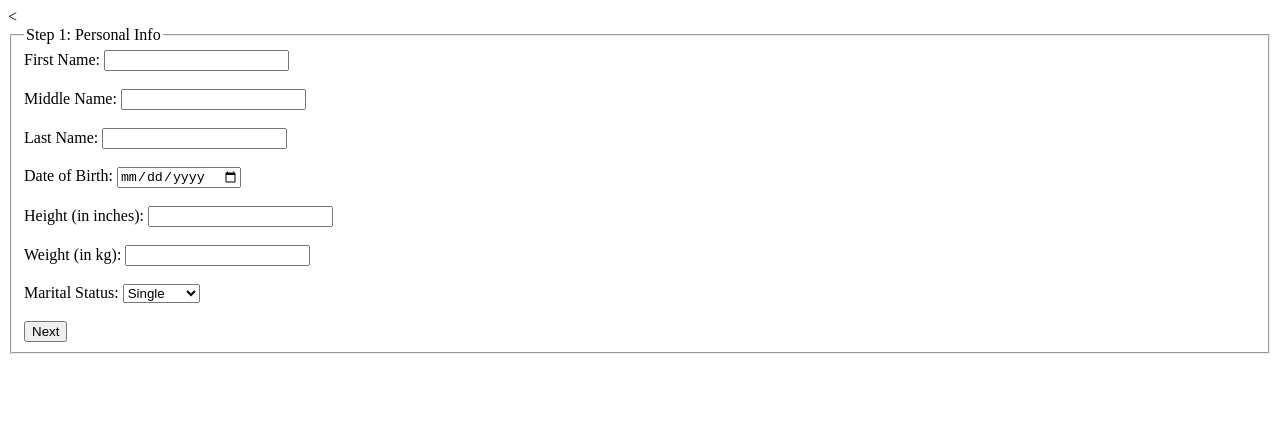
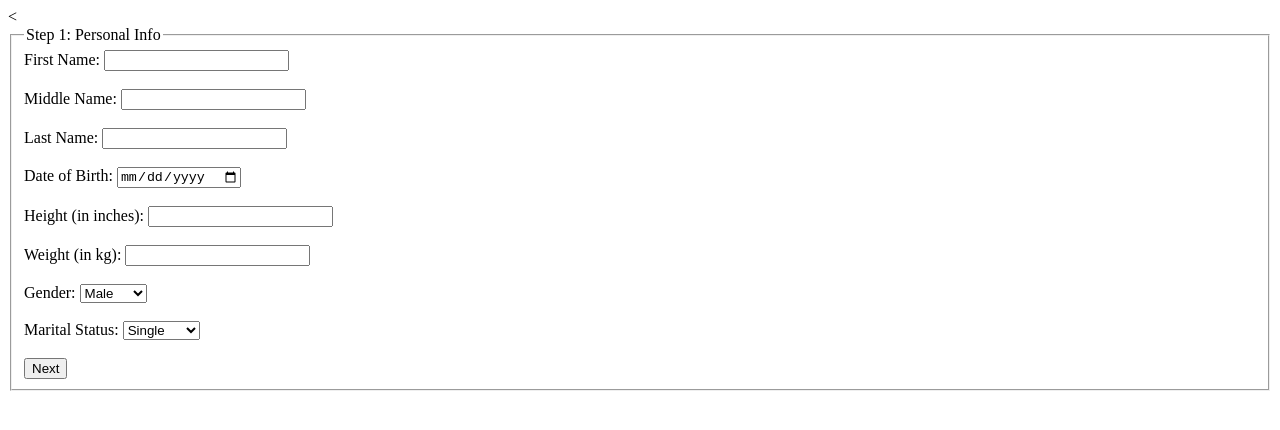
Before and after one commit to JayantChandwani/GSNPplus-Website, a PHP site: page /register_new.php in a window 1280 px wide. Shown: the top 430 px of the page. Run offline with PHP 8.4, Linux system fonts and the light colour scheme.

Commit message:
Added gender column when registering and also added otp verification after registration

```diff
--- a/login.php
+++ b/login.php
@@ -8,6 +8,8 @@ require_once 'dbconn.php';
 
 $error = "";
 $success = "";
+
+// print_r($_SESSION);
 
 if ($_SERVER["REQUEST_METHOD"] == "POST") {
     $username = $_POST['username'];
--- a/register_new.php
+++ b/register_new.php
@@ -2,11 +2,11 @@
 // Start session for form progress tracking
 error_reporting(E_ALL);
 ini_set('display_errors', 1);
+// session_destroy();
 session_start();
+session_unset();
 
 require_once 'dbconn.php';
-
-
 
 $error = '';
 $success = '';
@@ -29,6 +29,7 @@ if ($_SERVER['REQUEST_METHOD'] == 'POST') {
     $dob=sanitize_input($_POST['dob']);
     $height=sanitize_input($_POST['height']);
     $weight=sanitize_input($_POST['weight']);
+    $gender = sanitize_input($_POST['gender']);
     $marital_status=sanitize_input($_POST['marital_status']);
 
     $family_members=sanitize_input($_POST['family_members']);
@@ -43,21 +44,25 @@ if ($_SERVER['REQUEST_METHOD'] == 'POST') {
     $ref_name=sanitize_input($_POST['ref_name']);
     $ref_contact=sanitize_input($_POST['ref_contact']);
     $username=sanitize_input($_POST['username']);
+    $_SESSION['username']=$username;
     $email=sanitize_input($_POST['email']);
+
     $password=sanitize_input($_POST['password']);
-    $candidate_id="ishaan53";
+    $candidate_id=uniqid();
     //Have to Make a Candidate_ID generating function
     try {
 
         $conn->beginTransaction();
 
-        $stmt = $conn->prepare("INSERT INTO candidate (cid,FirstName, MiddleName, LastName, DOB,Height_inch,Weight,MaritalStatus)
-                               VALUES (:cid,:first_name, :middle_name, :last_name, :dob, :height, :weight, :marital_status)");
+        echo "0";
+        $stmt = $conn->prepare("INSERT INTO candidate (cid,FirstName, MiddleName, LastName, Gender, DOB,Height_inch, Weight, MaritalStatus)
+                               VALUES (:cid, :first_name, :middle_name, :last_name, :gender, :dob, :height, :weight, :marital_status)");
         $stmt->execute([':cid'=>$candidate_id,':first_name'=>$first_name,
         ':middle_name'=>$middle_name,':last_name'=>$last_name,
+        ':gender'=>$gender,
         ':dob'=>$dob,':height'=>$height,
         ':weight'=>$weight,':marital_status'=>$marital_status]);
-
+        echo "1";
 
         //Step 2 SQL Query
 
@@ -69,6 +74,7 @@ if ($_SERVER['REQUEST_METHOD'] == 'POST') {
             ':art_status' => $art_status,
             ':cd4_count' => $cd4_count
         ]);
+        echo "2";
 
 
         $stmt = $conn->prepare("INSERT INTO business (cid, EmploymentType, Income)
@@ -78,6 +84,8 @@ if ($_SERVER['REQUEST_METHOD'] == 'POST') {
             ':employment' => $employment,
             ':income' => $income
         ]);
+        echo "3";
+
 
         //Step 5 SQL Query
 
@@ -88,6 +96,7 @@ if ($_SERVER['REQUEST_METHOD'] == 'POST') {
             ':name' => $ref_name,
             ':contact' => $ref_contact
         ]);
+        echo "4";
 
         $stmt = $conn->prepare("INSERT INTO login (cid, Username, Email, Password)
                              VALUES (:candidate_id, :username, :email, :password)");
@@ -97,17 +106,18 @@ if ($_SERVER['REQUEST_METHOD'] == 'POST') {
             ':email' => $email,
             ':password' => $password
         ]);
+        echo "5";
 
         //Step 8 SQL Query
 
         $conn->commit();
         $success = 'Registration completed successfully!';
         //session_destroy(); // Clear session data
-        header('Location: confirm.html');
+        header('Location: otp_login.php');
         exit();
     } catch (Exception $e) {
         $conn->rollBack();
-
+        echo $e->getMessage();
         $error = 'Error during registration: ' . $e->getMessage();
 
     }
@@ -155,6 +165,13 @@ if ($_SERVER['REQUEST_METHOD'] == 'POST') {
             <label for="weight">Weight (in kg):</label>
             <input type="number" id="weight" name="weight">
             <span class="error" id="error-weight"></span>
+            <br><br>
+            <label for="gender">Gender:</label>
+            <select id="gender" name="gender">
+                <option value="male">Male</option>
+                <option value="female">Female</option>
+            </select>
+            <span class="error" id="error-gender"></span>
             <br><br>
             <label for="marital_status">Marital Status:</label>
             <select id="marital_status" name="marital_status">
```
Also changed, not shown: otp_login.php (+19 -0 lines).
